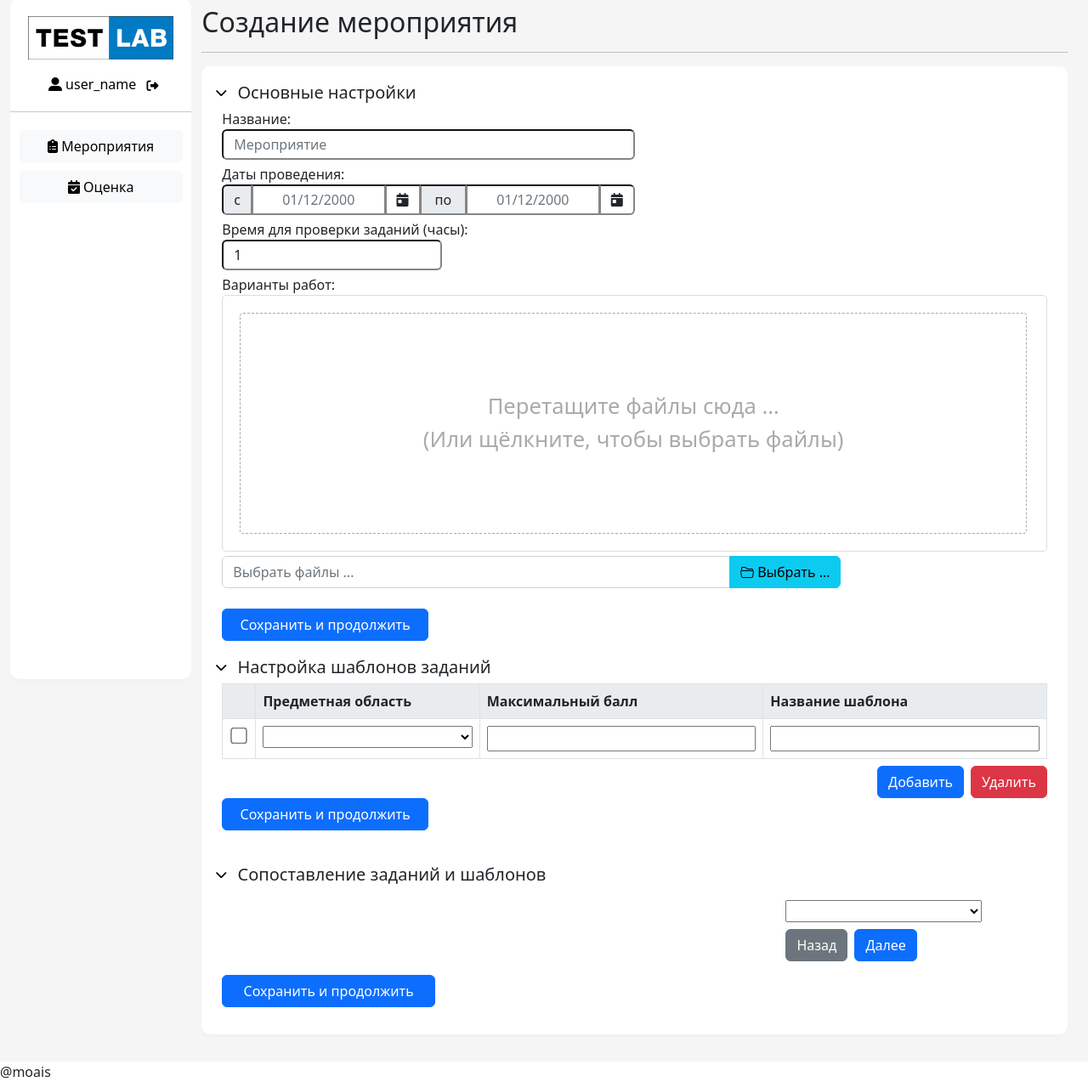
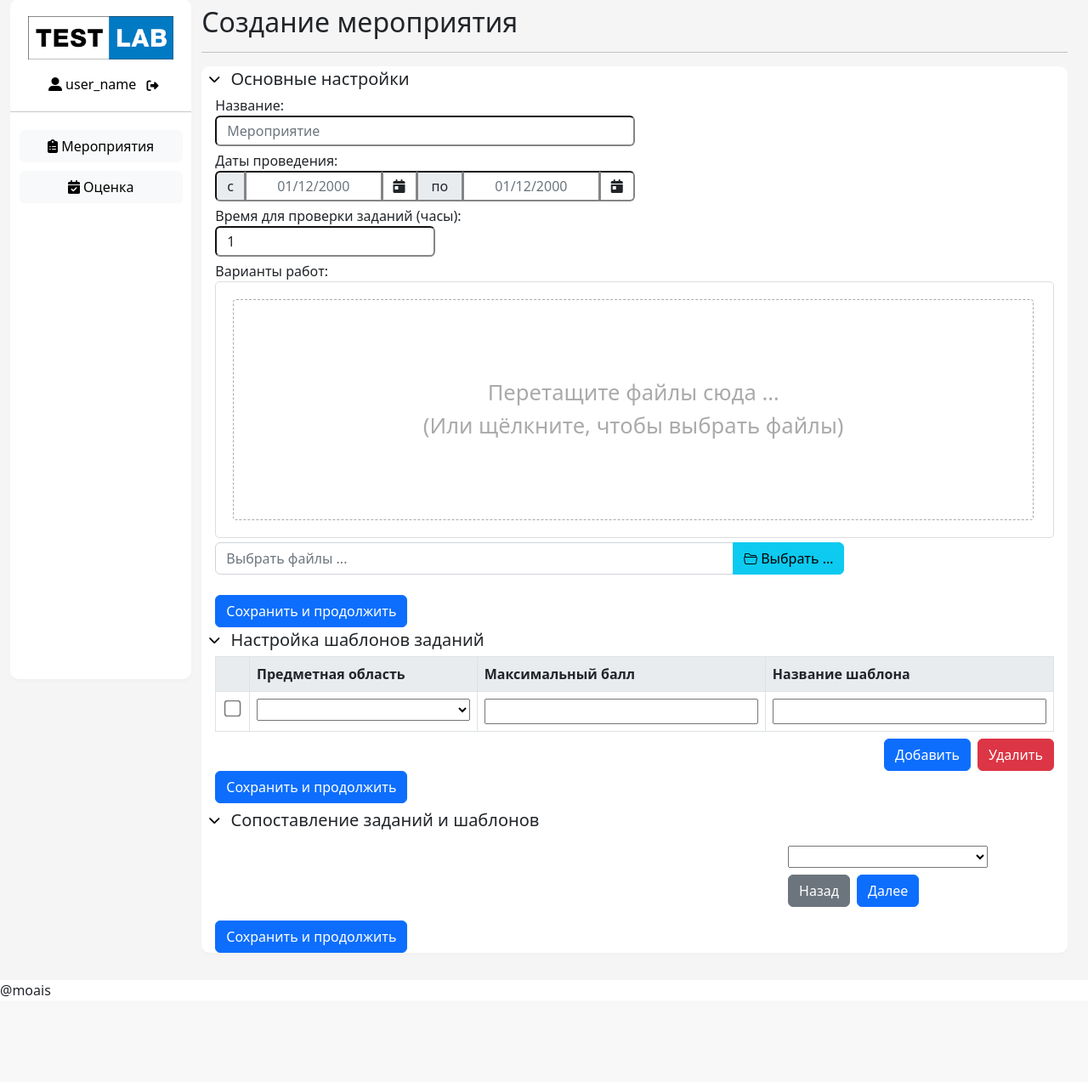
Before and after one commit to ScarlettD1/RIPC, a Django app: page /create_event in a window 1280 px wide. Shown: the part 17-1290 px from the top of the page at 85% size. After the commit the page ends 1190 px from the top, so only its background shows below. Run offline with Django 4.2, Linux system fonts and the light colour scheme; the visitor is signed in with stand-in values (Sample User, id 1); some libraries are stand-ins or nearby versions.

Commit message:
Удалил лишние row

```diff
--- a/ripc/templates/main_pages/create_event.html
+++ b/ripc/templates/main_pages/create_event.html
@@ -16,8 +16,6 @@
         <hr>
     </header>
     <main class="page-block">
-        <div class="row px-2 py-3">
-            <div class="col-12">
         <div>
             <button class="d-inline image-button btn btn-sm btn-light">
                 <i class="fas fa-chevron-down"></i>
@@ -52,10 +50,8 @@
             <div class="file-loading">
                 <input id="inputEventFiles" name="inp-theme-fa5-2[]" type="file" accept="application/pdf" data-browse-on-zone-click="true" multiple required>
             </div>
-                    <input class="w-25 mt-4 btn btn-primary" type="submit" value="Сохранить и продолжить"/>
+            <input class="mt-4 btn btn-primary" type="submit" value="Сохранить и продолжить"/>
         </form>
-            </div>
-            <div class="col-12 py-3">
         <div>
             <button class="d-inline image-button btn btn-sm btn-light">
                 <i class="fas fa-chevron-down"></i>
@@ -89,10 +85,8 @@
                 <button type="button" class="btn btn-primary">Добавить</button>
                 <button type="button" class="btn btn-danger ms-2">Удалить</button>
             </div>
-                    <input class="w-25 btn btn-primary" type="submit" value="Сохранить и продолжить"/>
+            <input class="btn btn-primary" type="submit" value="Сохранить и продолжить"/>
         </form>
-            </div>
-            <div class="col-12 py-3">
         <div class="create-event-form">
             <button class="d-inline image-button btn btn-sm btn-light">
                 <i class="fas fa-chevron-down"></i>
@@ -114,9 +108,7 @@
                     </form>
                 </div>
             </div>
-                    <input class="w-25 mx-3 btn btn-primary" type="submit" value="Сохранить и продолжить"/>
-                </div>
-            </div>
+            <input class="mx-3 btn btn-primary" type="submit" value="Сохранить и продолжить"/>
         </div>
     </main>
 {% endblock %}
```
Lines whose indentation alone changed are shown as unchanged.
